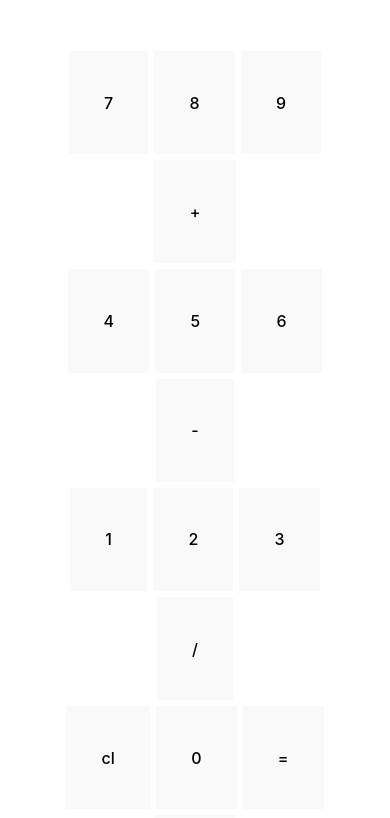
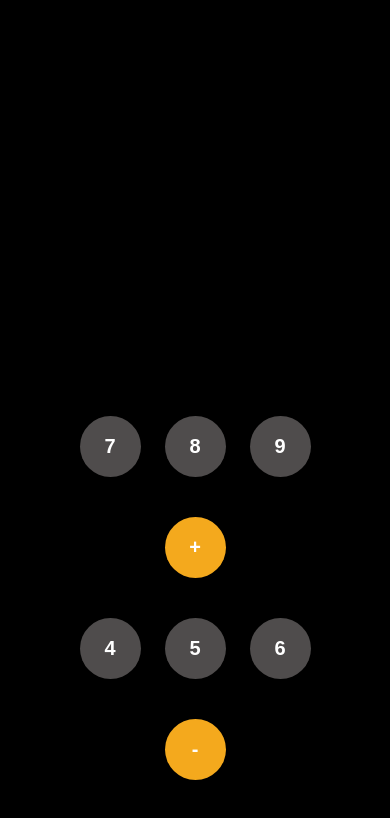
Before and after one commit to Fearlessatma/calculator, a React (Vite) app: page / in a window 390 px wide. Shown: the top 818 px of the page. Built offline with nearby package versions, Linux system fonts and the light colour scheme.

Commit message:
Update index.css

```diff
--- a/src/index.css
+++ b/src/index.css
@@ -1,69 +1,71 @@
-:root {
-  font-family: Inter, system-ui, Avenir, Helvetica, Arial, sans-serif;
-  line-height: 1.5;
-  font-weight: 400;
 
-  color-scheme: light dark;
-  color: rgba(255, 255, 255, 0.87);
-  background-color: #242424;
-
-  font-synthesis: none;
-  text-rendering: optimizeLegibility;
-  -webkit-font-smoothing: antialiased;
-  -moz-osx-font-smoothing: grayscale;
+*{
+  background-color: black;
 }
 
-a {
-  font-weight: 500;
-  color: #646cff;
-  text-decoration: inherit;
-}
-a:hover {
-  color: #535bf2;
+button{
+  padding: 19px;
+    margin: 12px;
+    width: 61px;
+    border-radius: 50%;
+    margin-top: 28px;
+    font-size: 20px;
+    font-weight: bold;
+    color: white;
+    background-color: rgb(79, 76, 76);
+    border: none;
 }
 
-body {
-  margin: 0;
-  display: flex;
-  place-items: center;
-  min-width: 320px;
-  min-height: 100vh;
+
+.buttons{
+  margin-top: 7px;
+}
+p {
+  font-size: 50px;
+
+
+  margin-top: 48px;
+    width: 100%; /* Make input width responsive */
+    height: 45px; /* Adjust height for mobile */
+    font-weight: bolder;
+    color: white;
+}
+.yellow{
+  background-color: rgb(244, 169, 29);
+}
+@media (max-width: 600px) {
+  *{
+    background-color: black;
+  }
+  button {
+    padding: 19px;
+    margin: 12px;
+    width: 61px;
+    border-radius: 50%;
+    margin-top: 28px;
+    font-size: 20px;
+    font-weight: bold;
+    color: white;
+    background-color: rgb(79, 76, 76);
+    border: none;
 }
 
-h1 {
-  font-size: 3.2em;
-  line-height: 1.1;
-}
 
-button {
+  p {
+    font-size: 50px;
+    text-align: end;
+    margin-top: 253px;
+      width: 87%; /* Make input width responsive */
+      height: 45px; /* Adjust height for mobile */
+      font-weight: bolder;
+      color: white;
+  }
 
-  margin: 2px;
-  border: 1px solid white;
-  padding: 2.6em 2.2em;
-  font-size: 1em;
-  font-weight: 500;
-  font-family: inherit;
-  background-color: #1a1a1a;
-  cursor: pointer;
-  transition: border-color 0.25s;
-}
-button:hover {
-  border-color: #646cff;
-}
-button:focus,
-button:focus-visible {
-  outline: 4px auto -webkit-focus-ring-color;
-}
+  .buttons {
+      margin-top: 24px; /* Adjust margin for mobile */
 
-@media (prefers-color-scheme: light) {
-  :root {
-    color: #213547;
-    background-color: #ffffff;
   }
-  a:hover {
-    color: #747bff;
-  }
-  button {
-    background-color: #f9f9f9;
+  .yellow{
+    background-color: rgb(244, 169, 29);
   }
 }
```
